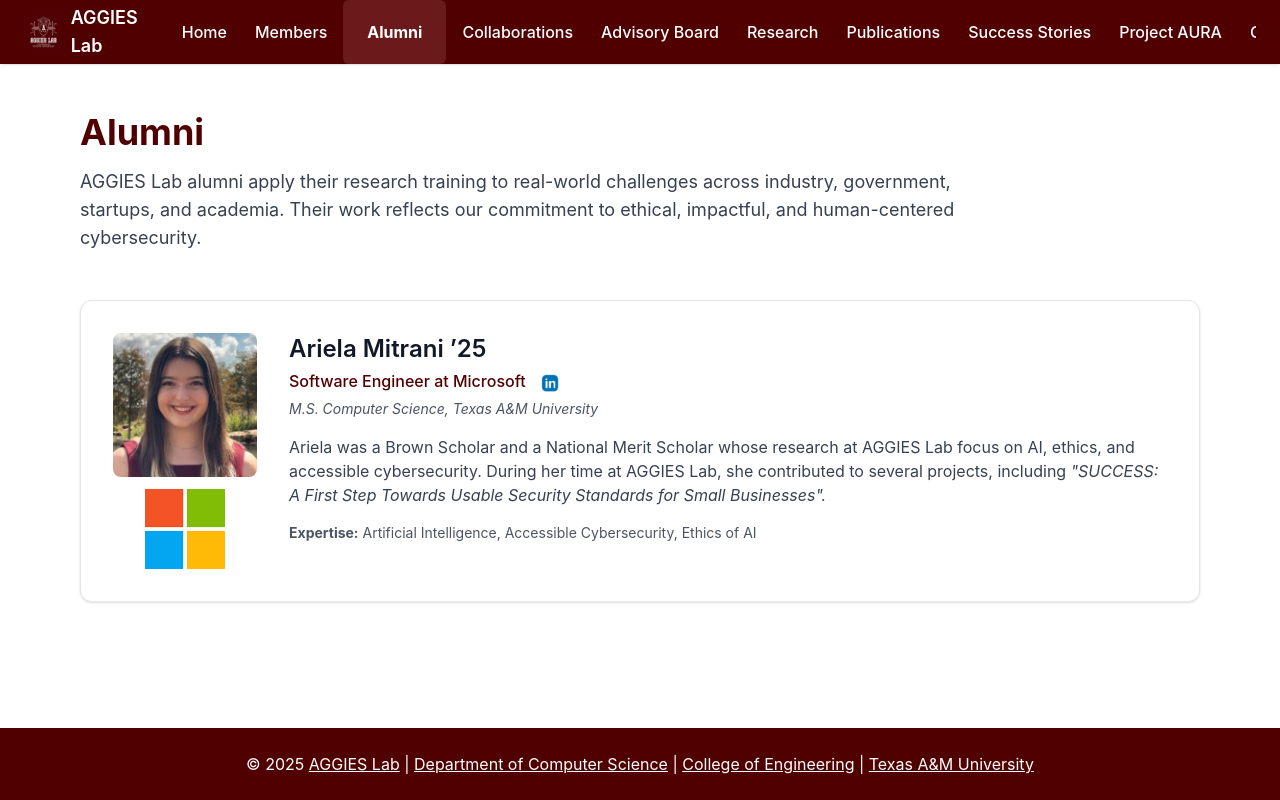
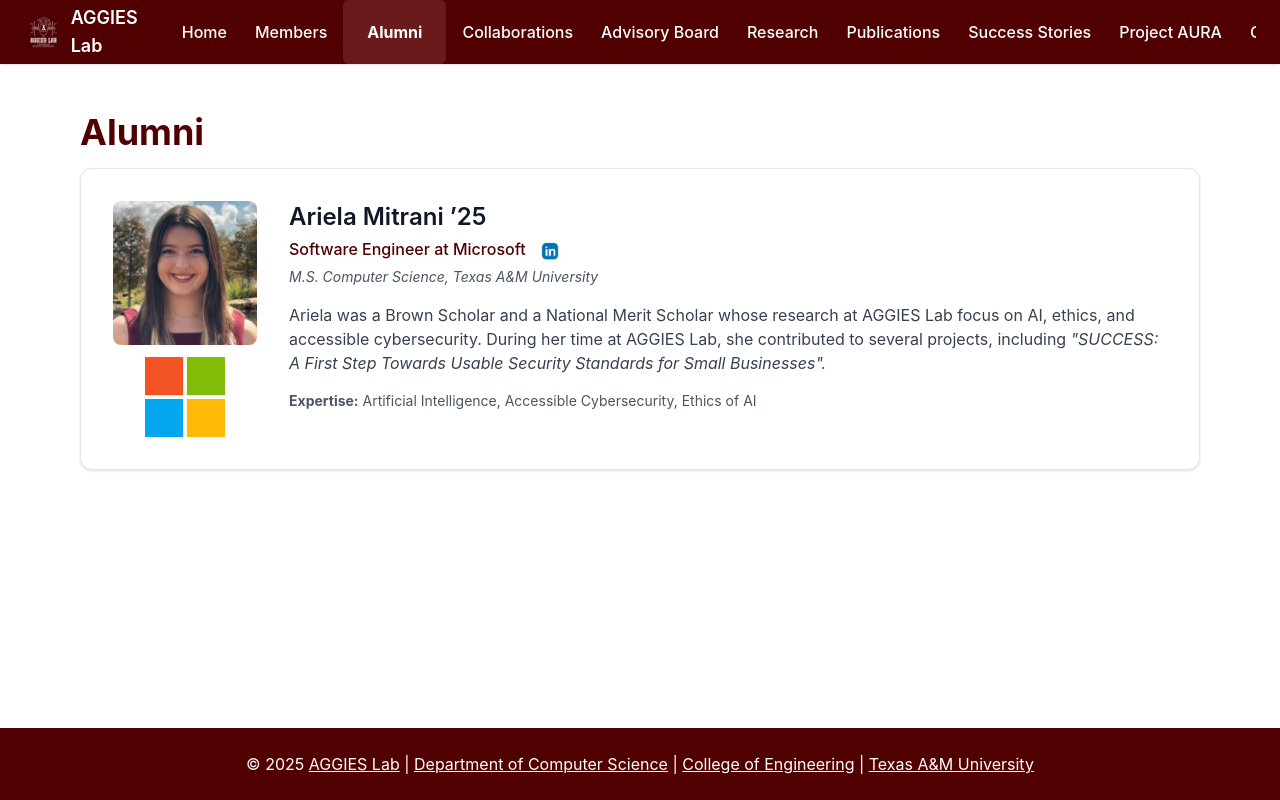
Before and after one commit to jason-725/lab-website, a plain HTML site: page alumni.html in a window 1280 px wide. Drawn offline with nearby package versions, Linux system fonts and the light colour scheme.

Commit message:
Fix HTML structure and formatting issues

```diff
--- a/alumni.html
+++ b/alumni.html
@@ -70,15 +70,13 @@
       Alumni
     </h1>
 
-    <p class="text-lg text-gray-700 mb-12 max-w-4xl">
-      AGGIES Lab alumni apply their research training to real-world challenges
-      across industry, government, startups, and academia. Their work reflects
-      our commitment to ethical, impactful, and human-centered cybersecurity.
-    </p>
 
     <!-- Alumni List -->
     <div class="space-y-10">
       <div class="bg-white border rounded-xl shadow p-8 flex flex-col md:flex-row gap-8 items-start">
+
+
+
         <div class="flex flex-col items-center gap-3 flex-shrink-0">
             <img
                 src="assets/ArielaMitrani.jpeg"
@@ -90,14 +88,10 @@
             </a>
 
         </div>
-
-
         <div>
             <h2 class="text-2xl font-semibold text-gray-900">
                 Ariela Mitrani ’25
             </h2>
-
-
           <p class="text-[#500000] font-medium mt-1">
             Software Engineer at Microsoft
             <a
@@ -121,8 +115,9 @@
             Artificial Intelligence, Accessible Cybersecurity, Ethics of AI
           </div>
         </div>
+
+
       </div>
-
     </div>
   </main>
 
```
